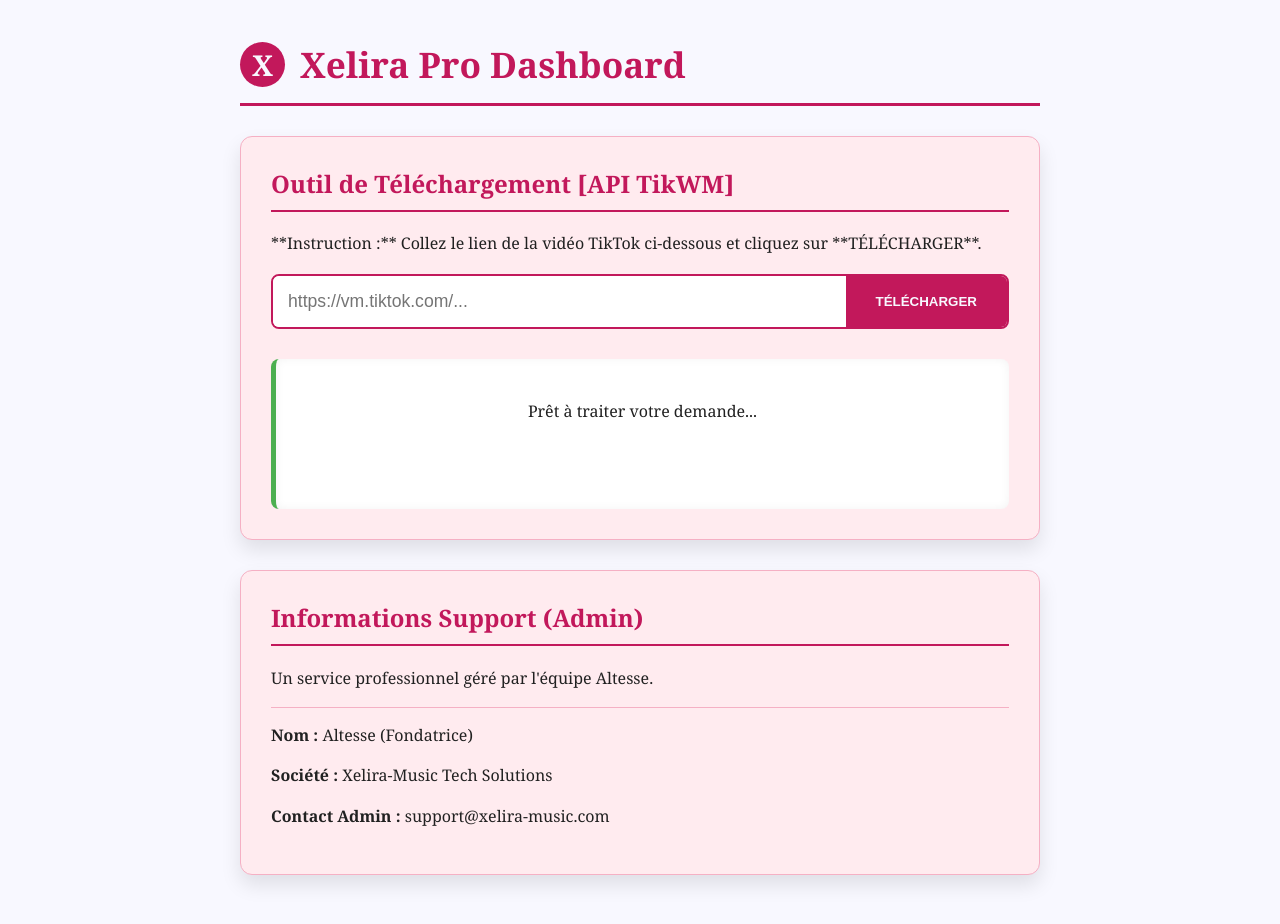
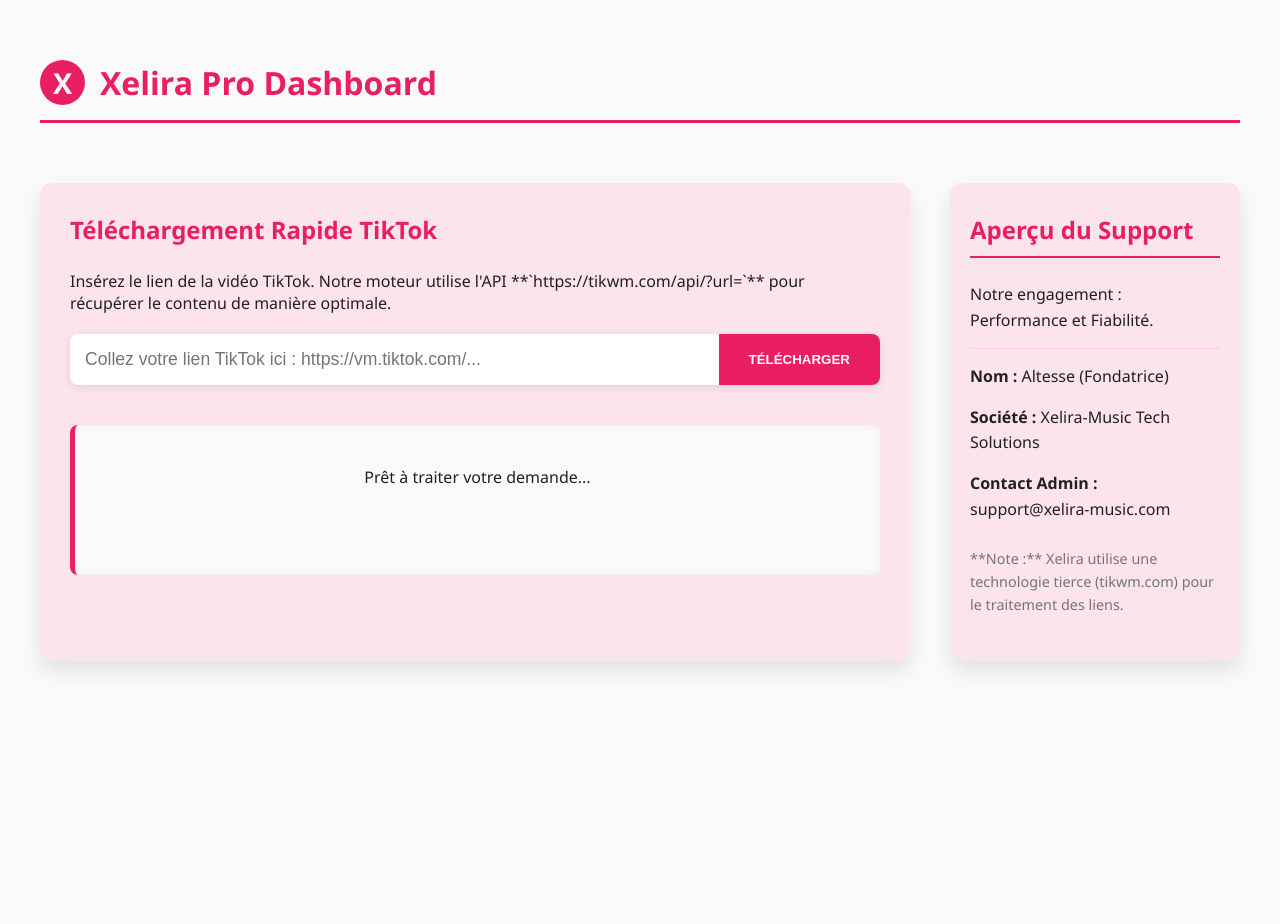
Before and after one commit to Chadro14/Xelira-telecharguer, a plain HTML site: page dashboard.html in a window 1280 px wide. After the commit the page ends 800 px from the top, so only its background shows below. Drawn offline with Linux system fonts and the light colour scheme.

Commit message:
Update dashboard.html

```diff
--- a/dashboard.html
+++ b/dashboard.html
@@ -3,45 +3,45 @@
 <head>
     <meta charset="UTF-8">
     <meta name="viewport" content="width=device-width, initial-scale=1.0">
-    <title>Xelira - Dashboard Pro</title>
+    <title>Xelira - Tableau de Bord Pro</title>
     <style>
         /* Variables */
         :root {
-            --color-primary-senior: #C2185B;
-            --color-secondary: #F8F8FF; /* Blanc floral (adorable) */
-            --color-accent: #FFD700;
+            --color-primary: #E91E63;
+            --color-secondary: #FAFAFA;
             --color-text: #212121;
-            --color-light-bg: #FFEBEF; /* Rose très pâle et adorable */
+            --color-light-bg: #FCE4EC;
             --color-shadow: rgba(0, 0, 0, 0.1);
         }
         body {
-            font-family: 'Georgia', serif;
+            font-family: 'Segoe UI', Tahoma, Geneva, Verdana, sans-serif;
             margin: 0;
             padding: 0;
             background-color: var(--color-secondary);
             color: var(--color-text);
-            display: flex;
-            justify-content: center;
-            min-height: 100vh;
         }
         .container {
-            width: 100%;
-            max-width: 800px;
-            padding: 40px 20px;
+            max-width: 1200px;
+            margin: 40px auto;
+            padding: 20px;
+            display: grid;
+            grid-template-columns: 3fr 1fr; /* Structure principale : Téléchargeur (Large) / Admin (Étroit) */
+            gap: 40px;
         }
 
         /* En-tête */
-        header {
+        .header-main {
+            grid-column: 1 / -1; /* S'étend sur toute la largeur */
             display: flex;
             align-items: center;
-            border-bottom: 3px solid var(--color-primary-senior);
+            border-bottom: 3px solid var(--color-primary);
             padding-bottom: 15px;
-            margin-bottom: 30px;
+            margin-bottom: 20px;
         }
         .logo-placeholder {
             width: 45px;
             height: 45px;
-            background-color: var(--color-primary-senior);
+            background-color: var(--color-primary);
             border-radius: 50%;
             margin-right: 15px;
             display: flex;
@@ -51,10 +51,10 @@
             font-size: 1.8em;
             font-weight: bold;
         }
-        header h2 {
-            color: var(--color-primary-senior);
+        .header-main h2 {
+            color: var(--color-primary);
             margin: 0;
-            font-size: 2.2em;
+            font-size: 2em;
         }
 
         /* Cartes de section */
@@ -63,23 +63,18 @@
             padding: 30px;
             border-radius: 12px;
             box-shadow: 0 10px 20px var(--color-shadow);
-            margin-bottom: 30px;
-            border: 1px solid #F5B0C4;
         }
         .card h3 {
-            color: var(--color-primary-senior);
+            color: var(--color-primary);
             font-size: 1.5em;
             margin-top: 0;
-            border-bottom: 2px solid var(--color-primary-senior);
-            padding-bottom: 10px;
-            margin-bottom: 20px;
         }
 
-        /* Téléchargeur */
+        /* Section de Téléchargement (Grille Interne) */
         .download-input-group {
             display: flex;
             margin-top: 20px;
-            border: 2px solid var(--color-primary-senior);
+            box-shadow: 0 2px 8px rgba(0, 0, 0, 0.1);
             border-radius: 8px;
             overflow: hidden;
         }
@@ -89,51 +84,54 @@
             border: none;
             font-size: 1.1em;
             outline: none;
-            background-color: white;
         }
-        /* Bouton de soumission (TÉLÉCHARGER) */
         .btn-download {
             padding: 15px 30px;
-            background-color: var(--color-primary-senior);
+            background-color: var(--color-primary);
             color: var(--color-secondary);
             border: none;
             cursor: pointer;
             font-weight: bold;
-            transition: background-color 0.3s, transform 0.2s;
+            transition: background-color 0.3s;
         }
         .btn-download:hover {
-            background-color: #9C144A;
-            transform: translateY(-1px);
+            background-color: #C2185B;
         }
 
         /* Conteneur de Résultats */
         #result-container {
-            margin-top: 30px;
+            margin-top: 40px;
             padding: 25px;
-            background-color: white;
+            background-color: var(--color-secondary);
             border-radius: 8px;
             box-shadow: inset 0 0 10px rgba(0, 0, 0, 0.05);
             text-align: center;
             min-height: 100px;
-            border-left: 5px solid #4CAF50;
+            border-left: 5px solid var(--color-primary);
         }
-        /* Le lien de téléchargement APRES que le résultat soit affiché */
-        .download-link-result {
+        .download-link {
             display: inline-block;
             margin-top: 20px;
             padding: 12px 25px;
-            background-color: #4CAF50; /* Vert succès */
+            background-color: #4CAF50;
             color: white;
             text-decoration: none;
             border-radius: 6px;
             font-weight: bold;
             transition: background-color 0.3s;
         }
-        .download-link-result:hover {
+        .download-link:hover {
             background-color: #388E3C;
         }
 
         /* Infos Admin */
+        .admin-info {
+            padding: 30px 20px;
+        }
+        .admin-info h3 {
+            border-bottom: 2px solid var(--color-primary);
+            padding-bottom: 10px;
+        }
         .admin-info p {
             margin: 15px 0;
             line-height: 1.6;
@@ -142,22 +140,32 @@
             color: var(--color-text);
             font-weight: 600;
         }
+
+        /* Responsive */
+        @media (max-width: 900px) {
+            .container {
+                grid-template-columns: 1fr; /* Passage à une seule colonne sur mobile/tablette */
+            }
+            .header-main {
+                grid-column: 1 / 1;
+            }
+        }
     </style>
 </head>
 <body>
     <div class="container">
 
-        <header>
+        <header class="header-main">
             <div class="logo-placeholder">X</div>
             <h2>Xelira Pro Dashboard</h2>
         </header>
 
         <div class="card download-section">
-            <h3>Outil de Téléchargement [API TikWM]</h3>
-            <p>**Instruction :** Collez le lien de la vidéo TikTok ci-dessous et cliquez sur **TÉLÉCHARGER**.</p>
+            <h3>Téléchargement Rapide TikTok</h3>
+            <p>Insérez le lien de la vidéo TikTok. Notre moteur utilise l'API **`https://tikwm.com/api/?url=`** pour récupérer le contenu de manière optimale.</p>
 
             <div class="download-input-group">
-                <input type="url" id="tiktok-url" placeholder="https://vm.tiktok.com/..." required>
+                <input type="url" id="tiktok-url" placeholder="Collez votre lien TikTok ici : https://vm.tiktok.com/..." required>
                 <button class="btn-download" onclick="downloadVideo()">TÉLÉCHARGER</button>
             </div>
 
@@ -167,18 +175,18 @@
         </div>
 
         <div class="card admin-info">
-            <h3>Informations Support (Admin)</h3>
-            <p>Un service professionnel géré par l'équipe Altesse.</p>
-            <hr style="border: 0; border-top: 1px solid #F5B0C4; margin: 15px 0;">
+            <h3>Aperçu du Support</h3>
+            <p>Notre engagement : Performance et Fiabilité.</p>
+            <hr style="border: 0; border-top: 1px solid #FFCDD2;">
             <p><strong>Nom :</strong> Altesse (Fondatrice)</p>
             <p><strong>Société :</strong> Xelira-Music Tech Solutions</p>
             <p><strong>Contact Admin :</strong> support@xelira-music.com</p>
+            <p style="font-size: 0.9em; margin-top: 25px; color: #757575;">**Note :** Xelira utilise une technologie tierce (tikwm.com) pour le traitement des liens.</p>
         </div>
 
     </div>
 
     <script>
-        // L'API à utiliser
         const API_BASE_URL = 'https://tikwm.com/api/?url=';
 
         async function downloadVideo() {
@@ -190,10 +198,10 @@
                 return;
             }
 
-            resultContainer.innerHTML = '<p style="color: var(--color-primary-senior); font-style: italic;">⚙️ Requête envoyée à l\'API...</p>';
+            resultContainer.innerHTML = '<p style="color: #E91E63; font-style: italic;">⚙️ Requête envoyée à l\'API...</p>';
 
             try {
-                // Construction de l'URL de l'API
+                // *** Rappel : L'appel direct peut être bloqué par les restrictions CORS en mode statique. ***
                 const apiURL = `${API_BASE_URL}${encodeURIComponent(urlInput)}`;
 
                 const response = await fetch(apiURL);
@@ -204,16 +212,15 @@
                     const description = data.data.title || 'Vidéo TikTok Xelira';
                     const filename = description.replace(/[^a-z0-9]/gi, '_').substring(0, 40) + '.mp4';
 
-                    // ❗ BOUTON TÉLÉCHARGER RÉTABLI ❗
                     resultContainer.innerHTML = `
                         <h4>🎉 Succès ! Votre téléchargement est prêt.</h4>
                         <p>Titre : <strong>${description}</strong></p>
-                        <a href="${videoUrl}" download="${filename}" class="download-link-result" target="_blank">
+                        <a href="${videoUrl}" download="${filename}" class="download-link" target="_blank">
                             ⬇️ TÉLÉCHARGER LE FICHIER MP4
                         </a>
                     `;
                 } else {
-                    resultContainer.innerHTML = '<p style="color: #D32F2F; font-weight: bold;">❌ ERREUR : La vidéo n\'a pas pu être trouvée ou l\'API est indisponible. Vérifiez le lien.</p>';
+                    resultContainer.innerHTML = '<p style="color: #D32F2F; font-weight: bold;">❌ ERREUR : La vidéo n\'a pas pu être trouvée ou l\'API est indisponible. Veuillez vérifier le lien et réessayer.</p>';
                 }
 
             } catch (error) {
@@ -223,4 +230,4 @@
         }
     </script>
 </body>
-</html>
+    </html>
```
